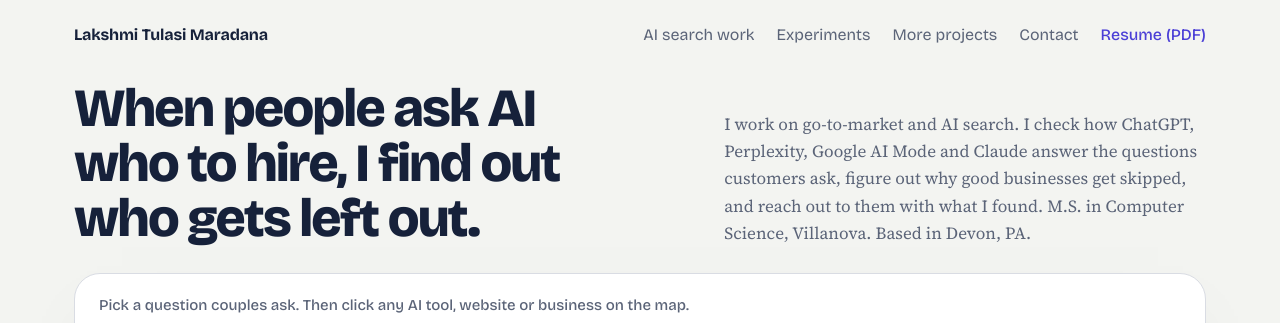
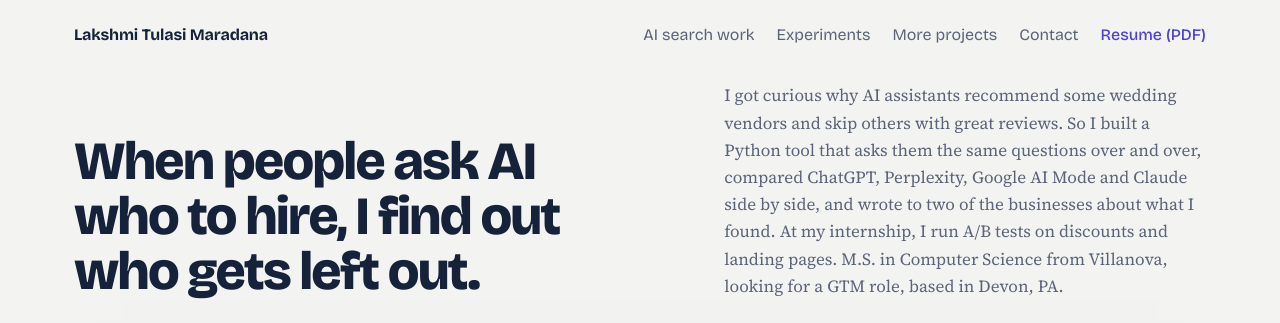
Before and after one commit to lakshmimaradana/lakshmimaradana.github.io, a plain HTML site: page index.html in a window 1280 px wide. Shown: the top 323 px of the page. Drawn offline with Linux system fonts and the light colour scheme.

Commit message:
Add files via upload

```diff
--- a/index.html
+++ b/index.html
@@ -291,7 +291,7 @@ footer .wrap { padding: 0 24px 40px; }
 <section class="hero" aria-labelledby="hello">
   <div class="hero-row">
     <h1 id="hello">When people ask AI who to hire, I find out who gets left out.</h1>
-    <p class="lede">I work on go-to-market and AI search. I check how ChatGPT, Perplexity, Google AI Mode and Claude answer the questions customers ask, figure out why good businesses get skipped, and reach out to them with what I found. M.S. in Computer Science, Villanova. Based in Devon, PA.</p>
+    <p class="lede">I got curious why AI assistants recommend some wedding vendors and skip others with great reviews. So I built a Python tool that asks them the same questions over and over, compared ChatGPT, Perplexity, Google AI Mode and Claude side by side, and wrote to two of the businesses about what I found. At my internship, I run A/B tests on discounts and landing pages. M.S. in Computer Science from Villanova, looking for a GTM role, based in Devon, PA.</p>
   </div>
 
   <div class="mapcard" id="map">
```
